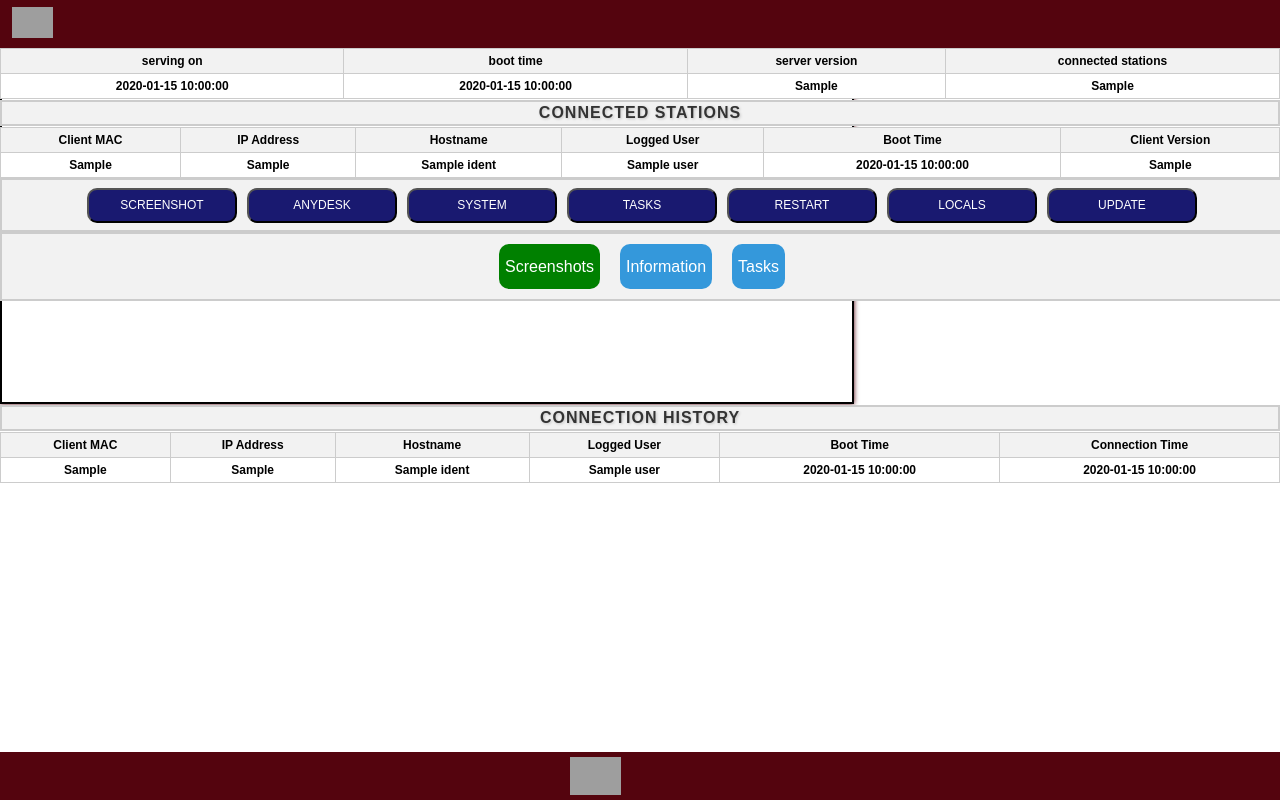
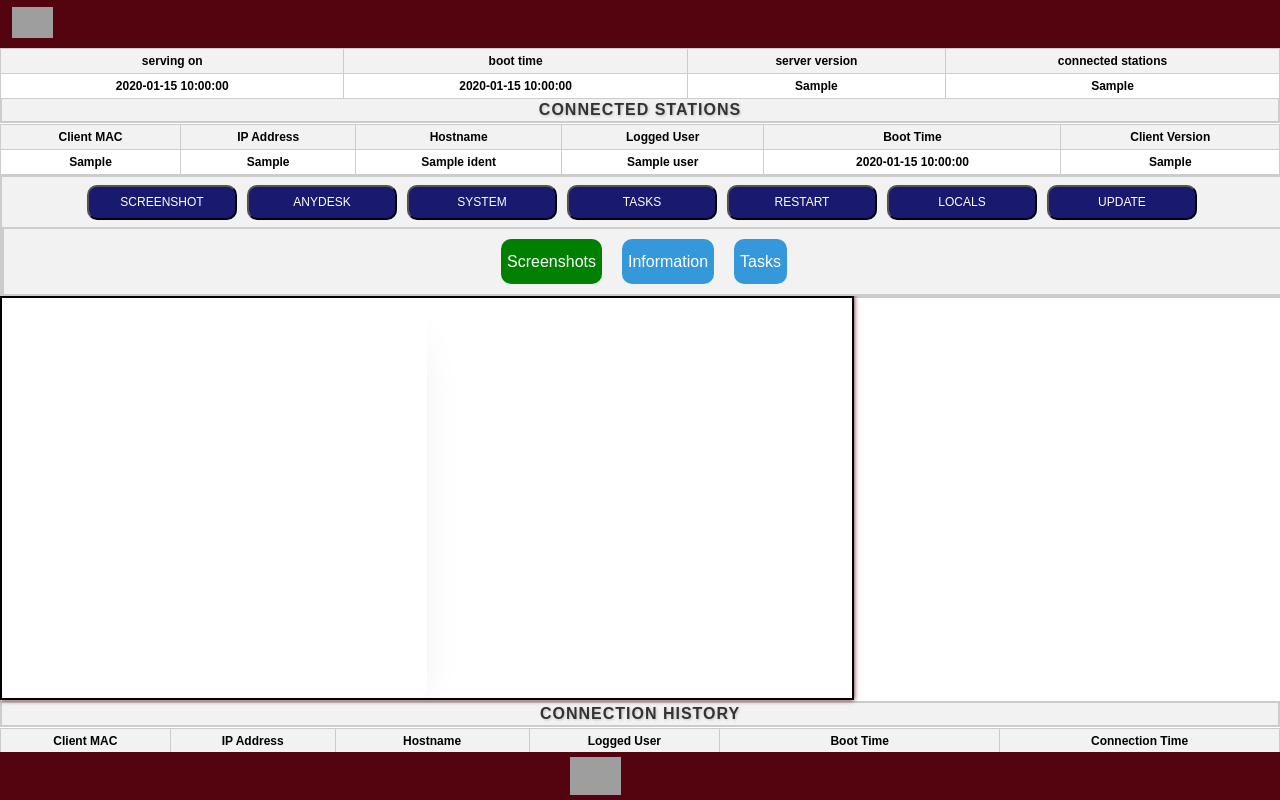
Before and after one commit to GShwartz/HandsOff-WEB, a Python web app: template templates/index.html in a window 1280 px wide. Run offline with Jinja, Linux system fonts and the light colour scheme; the template is opened without the code that fills it: most values are stand-ins (such as "Sample title", 1, 10 or a date in 2020); grey boxes are pictures that could not be loaded.

Commit message:
Restructure

```diff
--- a/templates/index.html
+++ b/templates/index.html
@@ -4,6 +4,7 @@
 	<meta name="author" content="Gil Shwartz">
 	<meta charset="UTF-8">
 	<meta name="description" content="A C&C for IT Admins">
+	<meta name="viewport" content="width=device-width, initial-scale=1.0">
 	<link rel="stylesheet" href="{{ url_for('static', filename='style.css') }}">
 	<script src="https://code.jquery.com/jquery-3.6.0.min.js"></script>
 	<script src="{{ url_for('static', filename='table_data.js') }}" defer></script>
@@ -12,15 +13,13 @@
 
 <html>
 <body>
-	<main>
-		<section>
+	<div class="topHalf">
 		<div class="TopNav">
 			<div class="top-nav-logo">
 				<img src="static/images/handsoff-low-resolution-logo-color-on-transparent-background.png">
 			</div>
 		</div>
-		</section>
-		<section>
+
 		<div class="ServerInfo">
 			<div class="server-table">
 				<table>
@@ -42,7 +41,9 @@
 					</tbody>
 				</table>
 			</div>
-				<div class="ConnectedStations" id="connectedStations">
+		</div>
+
+		<div class="connectedStations" id="connectedStations">
 			<h1>Connected Stations</h1>
 			<div class="table-connected">
 				<table>
@@ -75,7 +76,6 @@
 					</tbody>
 				</table>
 			</div>
-					<section>
 			<div class="Controller">
 				<div class="controller-buttons-container">
 					<button class="button" data-action="screenshot">SCREENSHOT</button>
@@ -87,37 +87,30 @@
 					<button id="update" class="button" data-action="update">UPDATE</button>
 					<script src="{{ url_for('static', filename='controller.js') }}" defer></script>
 				</div>
-					</div>
-					</section>
-					<section>
-						<div class="Extenders">
-						<div class="extenders-wrapper">
+				<div class="Extenders" id="extenders">
+					<div class="extenders-wrapper" id="ex-wrapper">
 						<button class="extender-button" id="screenshots-button">Screenshots</button>
 						<button class="extender-button" id="information-button">Information</button>
 						<button class="extender-button" id="tasks-button">Tasks</button>
 					</div>
 				</div>
-					</section>
 			</div>
 		</div>
+	</div>
+
+	<div class="bottomHalf">
 		<div class="Display">
-				<div class="Screenshots">
 			<div class="screenshots-slider-wrapper">
 				<div class="screenshots-slider"></div>
 				<div class="screenshots-slider-nav"></div>
 			</div>
-				</div>
 			<div class="information-container"></div>
 			<div class="tasks-container"></div>
 		</div>
-		</section>
 
-
-
-		<section>
 		<div class="ConnectionHistory">
+			<div class="table-history-wrapper">
 				<h1>Connection History</h1>
-				<div class="table-history-wrapper">
 				<div class="table-history">
 					<table>
 						<thead>
@@ -151,15 +144,25 @@
 				</div>
 			</div>
 		</div>
-		</section>
 
-		<footer>
 		<div class="Footer">
 				<div class="footer-logo">
 					<img src="static/images/handsoff-low-resolution-logo-color-on-transparent-background.png">
 				</div>
 		</div>
-	</footer>
-	</main>
+	</div>
+	<script>
+		window.addEventListener('DOMContentLoaded', adjustTopHalfHeight);
+
+		function adjustTopHalfHeight() {
+			const topHalf = document.querySelector('.topHalf');
+			const nestedBottom = document.querySelector('.Extenders');
+
+			if (nestedBottom) {
+				const topHalfHeight = nestedBottom.getBoundingClientRect().bottom;
+				topHalf.style.height = `${topHalfHeight}px`;
+			}
+		}
+	</script>
 </body>
 </html>
```
Lines whose indentation alone changed are shown as unchanged.
